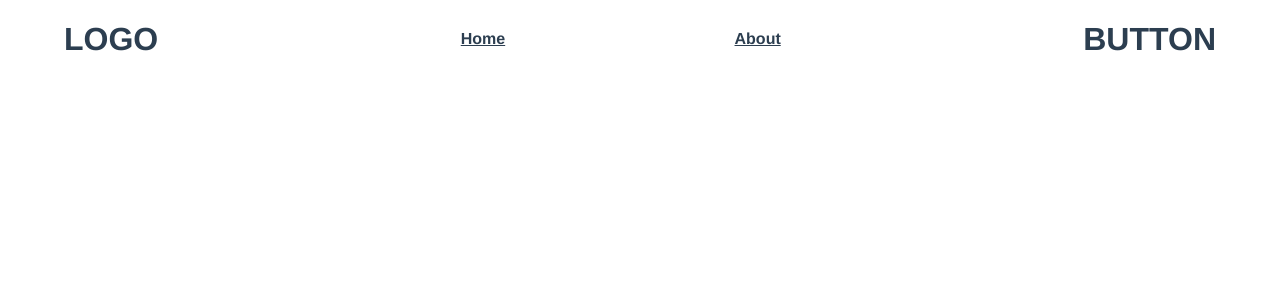
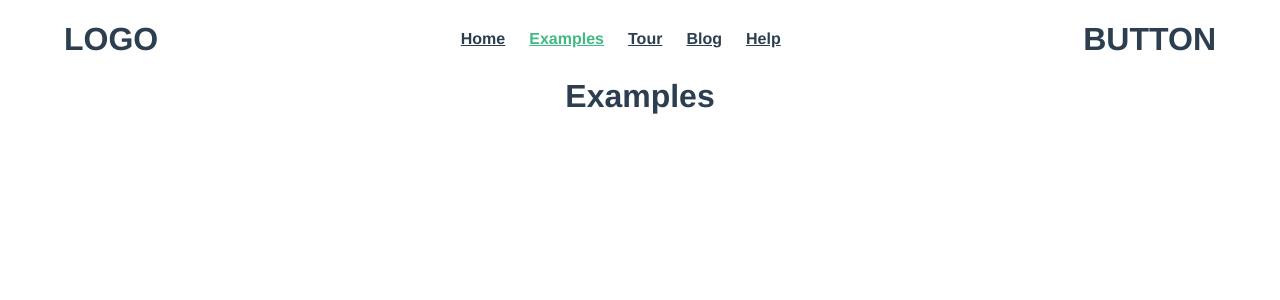
Before and after one commit to OlivMagno1/Cafee, a Vue app: page /examples in a window 1280 px wide. Shown: the top 300 px of the page. Built offline with nearby package versions, Linux system fonts and the light colour scheme.

Commit message:
set router structure

```diff
--- a/src/components/menu/MenuNav.vue
+++ b/src/components/menu/MenuNav.vue
@@ -1,7 +1,10 @@
 <template>
   <nav>
     <router-link to="/">Home</router-link>
-    <router-link to="/about">About</router-link>
+    <router-link to="/examples">Examples</router-link>
+    <router-link to="/tour">Tour</router-link>
+    <router-link to="/blog">Blog</router-link>
+    <router-link to="/help">Help</router-link>
   </nav>
 </template>
 
--- a/src/router/index.js
+++ b/src/router/index.js
@@ -1,16 +1,35 @@
 import { createRouter, createWebHistory } from "vue-router";
-import HomeView from "../views/HomeView.vue";
+import OverviewView from "@/views/OverviewView.vue";
+import ExamplesView from "@/views/ExamplesView.vue";
+import TourView from "@/views/TourView.vue";
+import BlogView from "@/views/BlogView.vue";
+import HelpView from "@/views/HelpView.vue";
 
 const routes = [
   {
     path: "/",
-    name: "home",
-    component: HomeView,
+    name: "overview",
+    component: OverviewView,
   },
   {
-    path: "/about",
-    name: "about",
-    component: HomeView,
+    path: "/examples",
+    name: "examples",
+    component: ExamplesView,
+  },
+  {
+    path: "/tour",
+    name: "tour",
+    component: TourView,
+  },
+  {
+    path: "/blog",
+    name: "blog",
+    component: BlogView,
+  },
+  {
+    path: "/help",
+    name: "help",
+    component: HelpView,
   },
 ];
 
--- a/src/views/AboutView.vue
+++ /dev/null
@@ -1,5 +0,0 @@
-<template>
-  <div class="about">
-    <h1>This is an about page</h1>
-  </div>
-</template>
--- /dev/null
+++ b/src/views/BlogView.vue
@@ -0,0 +1,9 @@
+<template>
+  <h1>Blog</h1>
+</template>
+
+<script>
+export default {
+  name: "BlogView",
+};
+</script>
--- /dev/null
+++ b/src/views/ExamplesView.vue
@@ -0,0 +1,9 @@
+<template>
+  <h1>Examples</h1>
+</template>
+
+<script>
+export default {
+  name: "ExamplesView",
+};
+</script>
--- /dev/null
+++ b/src/views/HelpView.vue
@@ -0,0 +1,9 @@
+<template>
+  <h1>Help</h1>
+</template>
+
+<script>
+export default {
+  name: "HelpView",
+};
+</script>
--- a/src/views/HomeView.vue
+++ /dev/null
@@ -1,18 +0,0 @@
-<template>
-  <div class="home">
-    <img alt="Vue logo" src="../assets/logo.png" />
-    <HelloWorld msg="Welcome to Your Vue.js App" />
-  </div>
-</template>
-
-<script>
-// @ is an alias to /src
-import HelloWorld from "@/components/HelloWorld.vue";
-
-export default {
-  name: "HomeView",
-  components: {
-    HelloWorld,
-  },
-};
-</script>
--- /dev/null
+++ b/src/views/OverviewView.vue
@@ -0,0 +1,9 @@
+<template>
+  <h1>Overview</h1>
+</template>
+
+<script>
+export default {
+  name: "OverviewView",
+};
+</script>
--- /dev/null
+++ b/src/views/TourView.vue
@@ -0,0 +1,9 @@
+<template>
+  <h1>Tour</h1>
+</template>
+
+<script>
+export default {
+  name: "TourView",
+};
+</script>
```
